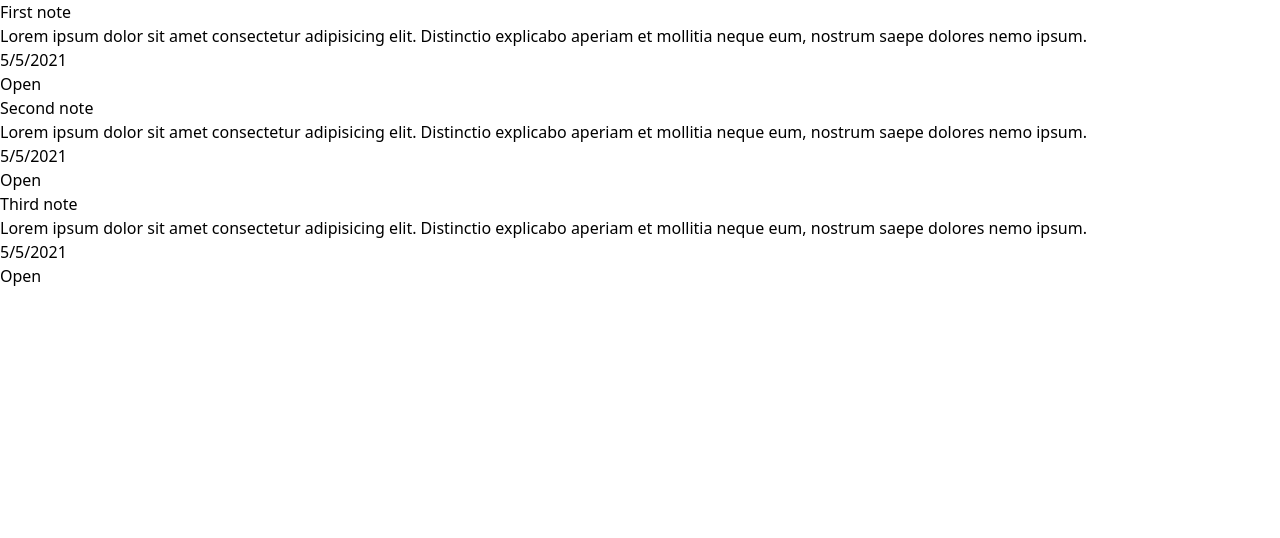
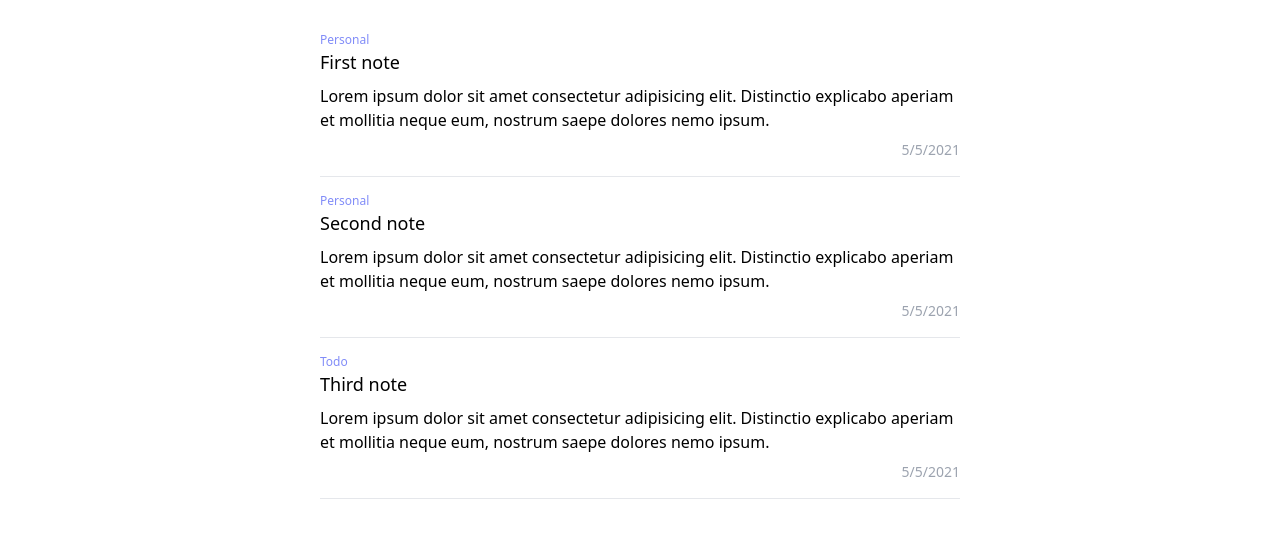
Before and after one commit to jgrdnr/spark-jessica, a Vue app: page / in a window 1280 px wide. Shown: the top 538 px of the page. Built offline with nearby package versions, Linux system fonts and the light colour scheme; data requests are answered from the project's data file.

Commit message:
SAdd Styling

```diff
--- a/src/views/Dashboard.vue
+++ b/src/views/Dashboard.vue
@@ -1,11 +1,24 @@
 <template>
-  <div>
-    <div v-for="note in notes" :key="note.id">
-      <h3>{{ note.title }}</h3>
-      <p>{{ note.content }}</p>
-      <p>{{ new Date(note.createdAt).toLocaleDateString() }}</p>
-      <router-link :to="{ name: 'Note', params: { id: note.id } }"
-        >Open</router-link
+  <div class="p-4">
+    <div class="max-w-screen-sm mx-auto">
+      <router-link
+        class="block border-b py-4"
+        :to="{ name: 'Note', params: { id: note.id } }"
+        v-for="note in notes"
+        :key="note.id"
+      >
+        <div>
+          <header class="mb-2">
+            <h3 class="text-xs text-indigo-400">
+              {{ note.collection }}
+            </h3>
+            <h2 class="text-lg font-medium">{{ note.title }}</h2>
+          </header>
+          <p>{{ note.content }}</p>
+          <p class="text-sm text-gray-400 mt-2 text-right">
+            {{ new Date(note.createdAt).toLocaleDateString() }}
+          </p>
+        </div></router-link
       >
     </div>
   </div>
--- a/src/views/Note.vue
+++ b/src/views/Note.vue
@@ -1,8 +1,13 @@
 <template>
-  <div>
-    <h1>Note</h1>
-    <h3>{{ note.title }}</h3>
-    <p>{{ note.content }}</p>
+  <div class="py-6 px-4 max-w-screen-sm mx-auto">
+    <header class="mb-4">
+      <h2 class="text-indigo-500 text-lg">{{ note.collection }}</h2>
+      <h1 class="text-4xl font-medium">{{ note.title }}</h1>
+    </header>
+    <p class="leading-relaxed text-lg">{{ note.content }}</p>
+    <div class="text-sm text-right text-gray-400 mt-4">
+      {{ new Date(note.createdAt).toLocaleDateString() }}
+    </div>
   </div>
 </template>
 
```
